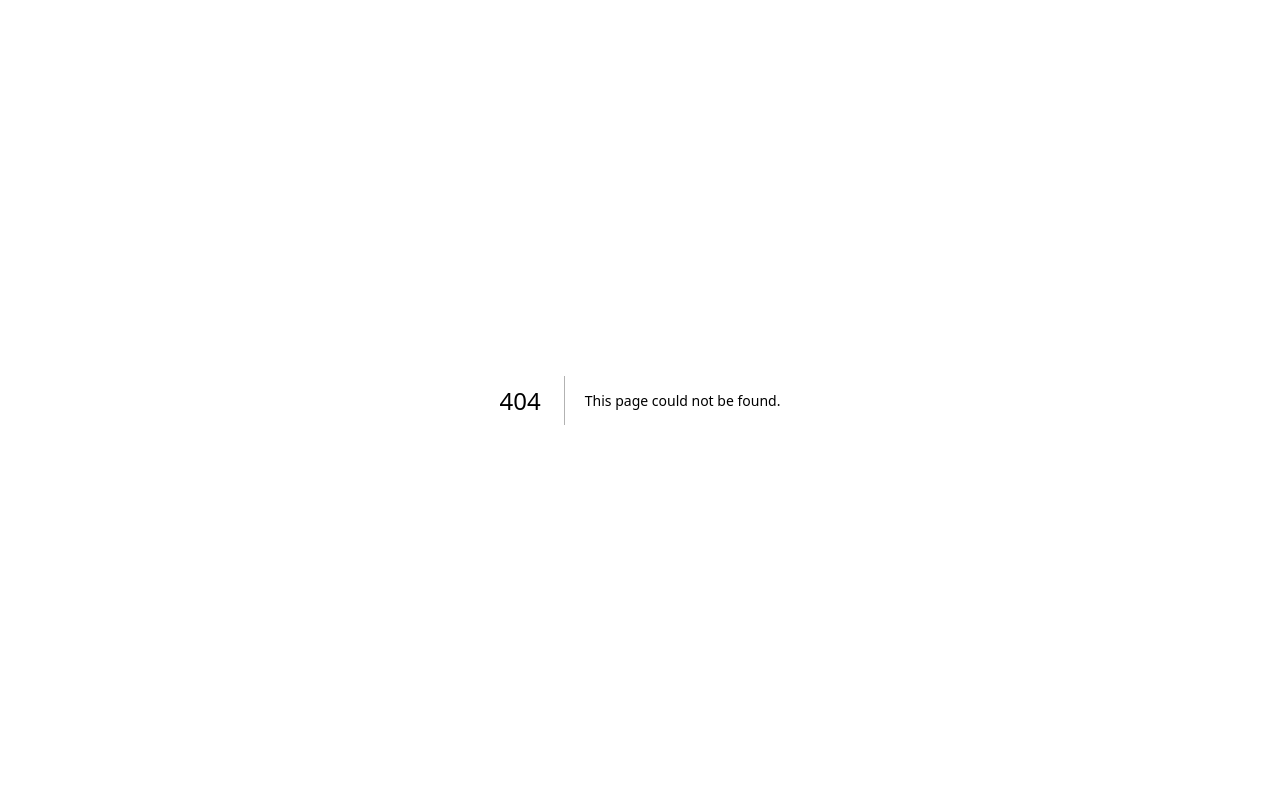
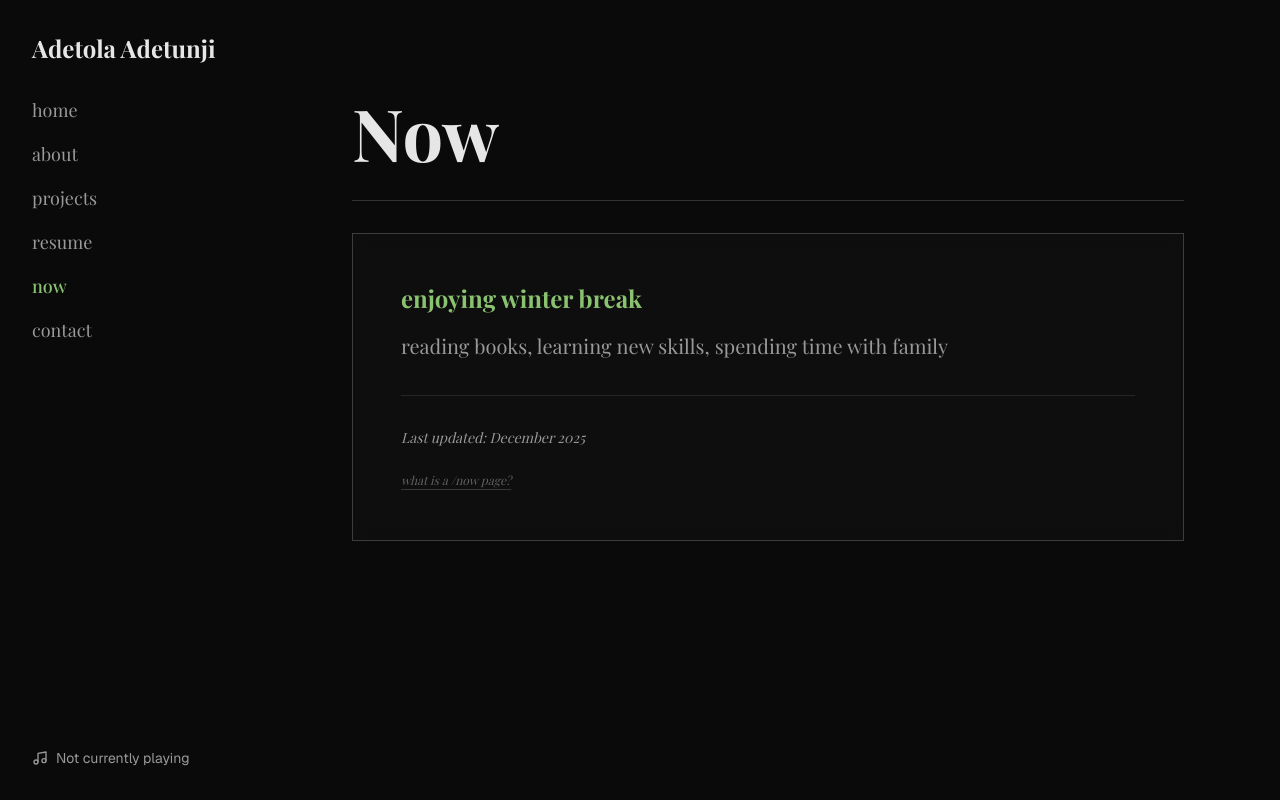
Before and after one commit to mintoleda/mintoleda.github.io, a Next.js app: page /pages/now in a window 1280 px wide. Before the commit this address had no page. Built offline with nearby package versions, Linux system fonts and the light colour scheme; no server answers; a web font is replaced by a local one.

Commit message:
feat: added /now page

```diff
--- a/app/pages/about/page.tsx
+++ b/app/pages/about/page.tsx
@@ -40,7 +40,7 @@ export default function AboutPage() {
                             </li>
                             <li>My favorite color is Green.</li>
                             <li>
-                                I love listening to music, playing games, learning new things, and spending time with friends.
+                                I love listening to music, playing games, and learning new things.
                             </li>
                             <li>
                                 I love to learn about new people and topics! Email me about your special interests.
--- /dev/null
+++ b/app/pages/now/page.tsx
@@ -0,0 +1,60 @@
+"use client";
+
+import { useEffect, useRef } from "react";
+import anime from "animejs";
+import Sidebar from "@/components/Sidebar";
+import FloatingHeader from "@/components/FloatingHeader";
+
+export default function NowPage() {
+    const containerRef = useRef(null);
+
+    useEffect(() => {
+        anime({
+            targets: containerRef.current,
+            translateY: [20, 0],
+            opacity: [0, 1],
+            easing: "easeOutQuad",
+            duration: 800,
+        });
+    }, []);
+
+    return (
+        <div className="min-h-screen bg-background text-foreground font-sans selection:bg-primary selection:text-primary-foreground">
+            <Sidebar />
+            <div className="md:hidden">
+                <FloatingHeader />
+            </div>
+
+            <main className="md:ml-64 min-h-screen relative p-8 md:p-24">
+                <div ref={containerRef} className="max-w-4xl mx-auto space-y-8 opacity-0">
+                    <h2 className="text-5xl md:text-7xl font-bold font-serif">Now</h2>
+                    <div className="h-px w-full bg-border" />
+
+                    <div className="border border-white/20 p-8 md:p-12 rounded-none bg-card/50 backdrop-blur-sm space-y-8">
+                        <section className="space-y-4">
+                            <h3 className="text-2xl font-serif font-bold text-primary">enjoying winter break</h3>
+                            <p className="text-lg md:text-xl text-muted-foreground font-serif leading-relaxed">
+                                reading books, learning new skills, spending time with family
+                            </p>
+                        </section>
+
+                        <p className="text-sm text-muted-foreground italic font-serif pt-8 border-t border-white/10">
+                            Last updated: {new Date().toLocaleDateString('en-US', { month: 'long', year: 'numeric' })}
+                        </p>
+
+                        <div className="-mt-3">
+                            <a
+                                href="https://sive.rs/nowff"
+                                target="_blank"
+                                rel="noopener noreferrer"
+                                className="text-xs text-muted-foreground/60 hover:text-primary transition-colors font-serif italic underline decoration-muted-foreground/30 underline-offset-4"
+                            >
+                                what is a /now page?
+                            </a>
+                        </div>
+                    </div>
+                </div>
+            </main>
+        </div>
+    );
+}
--- a/components/FloatingHeader.tsx
+++ b/components/FloatingHeader.tsx
@@ -60,6 +60,9 @@ export default function FloatingHeader() {
                                 <a href="/pages/projects">Projects</a>
                             </DropdownMenuItem>
                             <DropdownMenuItem asChild>
+                                <a href="/pages/now">Now</a>
+                            </DropdownMenuItem>
+                            <DropdownMenuItem asChild>
                                 <a href="/resources/resume.pdf" target="_blank" rel="noopener noreferrer">CV</a>
                             </DropdownMenuItem>
                             <DropdownMenuItem asChild>
--- a/components/Sidebar.tsx
+++ b/components/Sidebar.tsx
@@ -10,7 +10,7 @@ const navItems = [
     { name: "about", href: "/pages/about" },
     { name: "projects", href: "/pages/projects" },
     { name: "resume", href: "/resources/resume.pdf" },
-    { name: "now", href: "#now" }, // Kept as anchors if they exist or logic handles them? User didn't specify moving these.
+    { name: "now", href: "/pages/now" },
     { name: "contact", href: "/pages/contact" },
 ];
 
```
